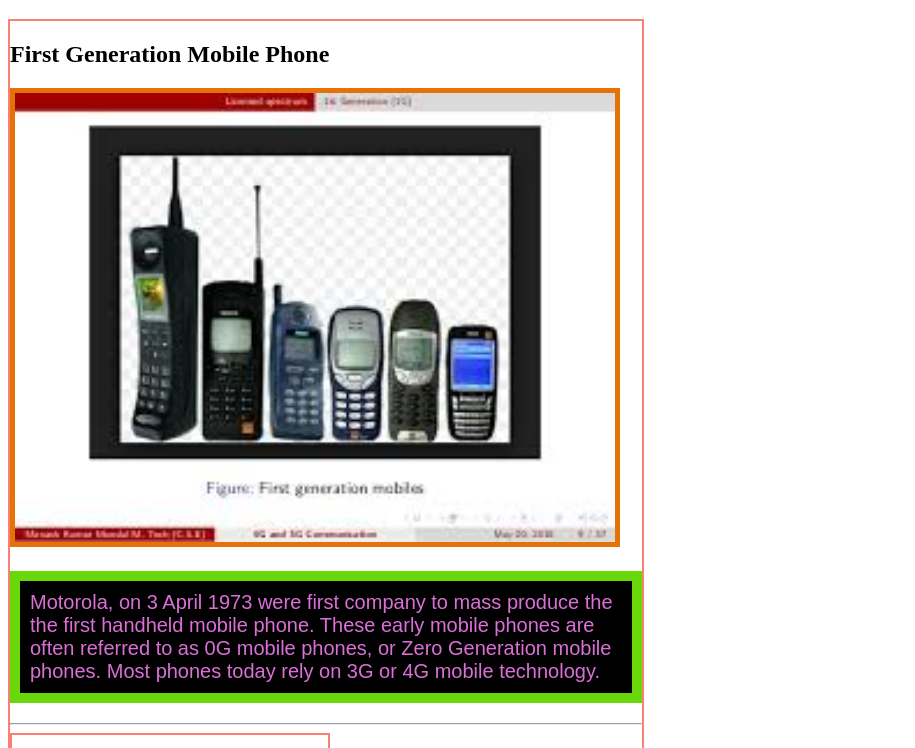
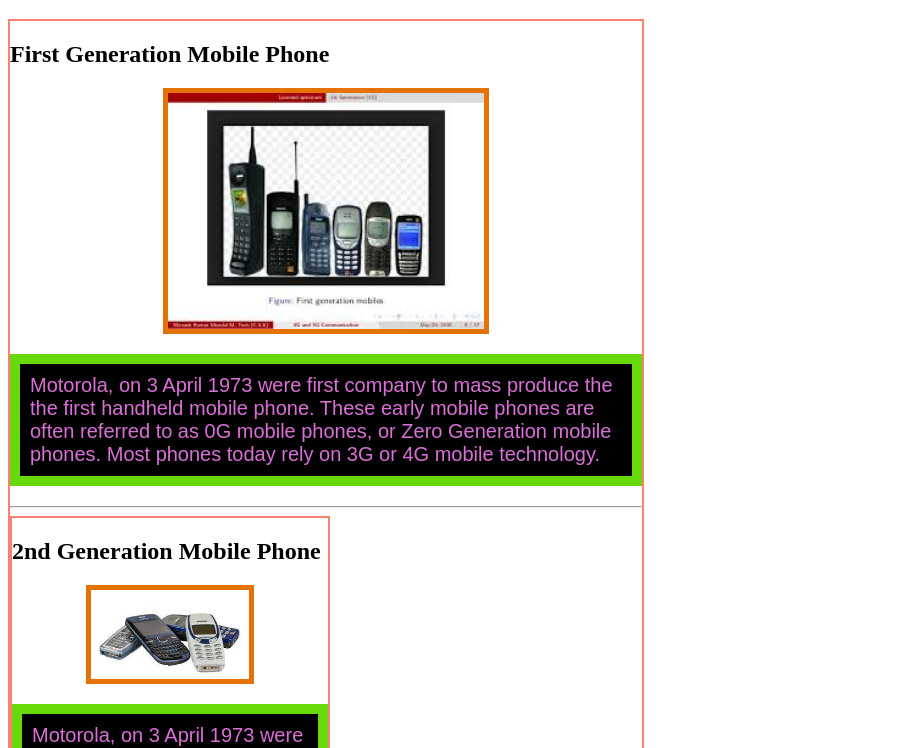
Before and after one commit to Nurhossain1995/my-2nd-repo, a plain HTML site: page index.html in a window 1280 px wide. Shown: the part 61-809 px from the top of the page, without its empty margins (0-915 px from the left). Drawn offline with Linux system fonts and the light colour scheme.

Commit message:
center image

```diff
--- a/css/style.css
+++ b/css/style.css
@@ -12,9 +12,9 @@ h1 {
 }
 .mob img{
     border:5px solid rgb(228, 114, 7);
-    width:600px;
-    overflow:hidden;
+    width:50%;
     margin:0 auto;
+    display: block;
 
 }
 .mob p{
```
